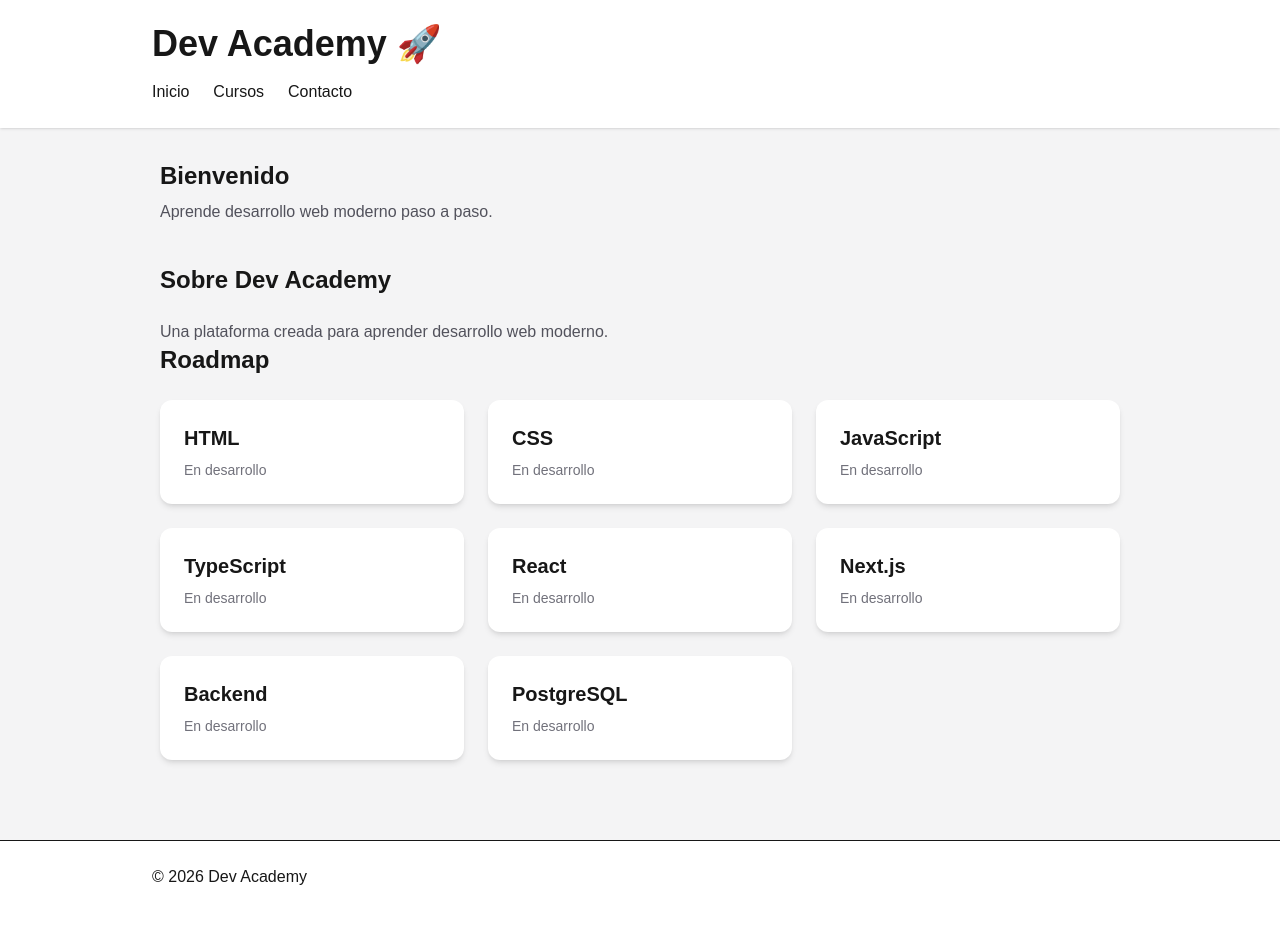
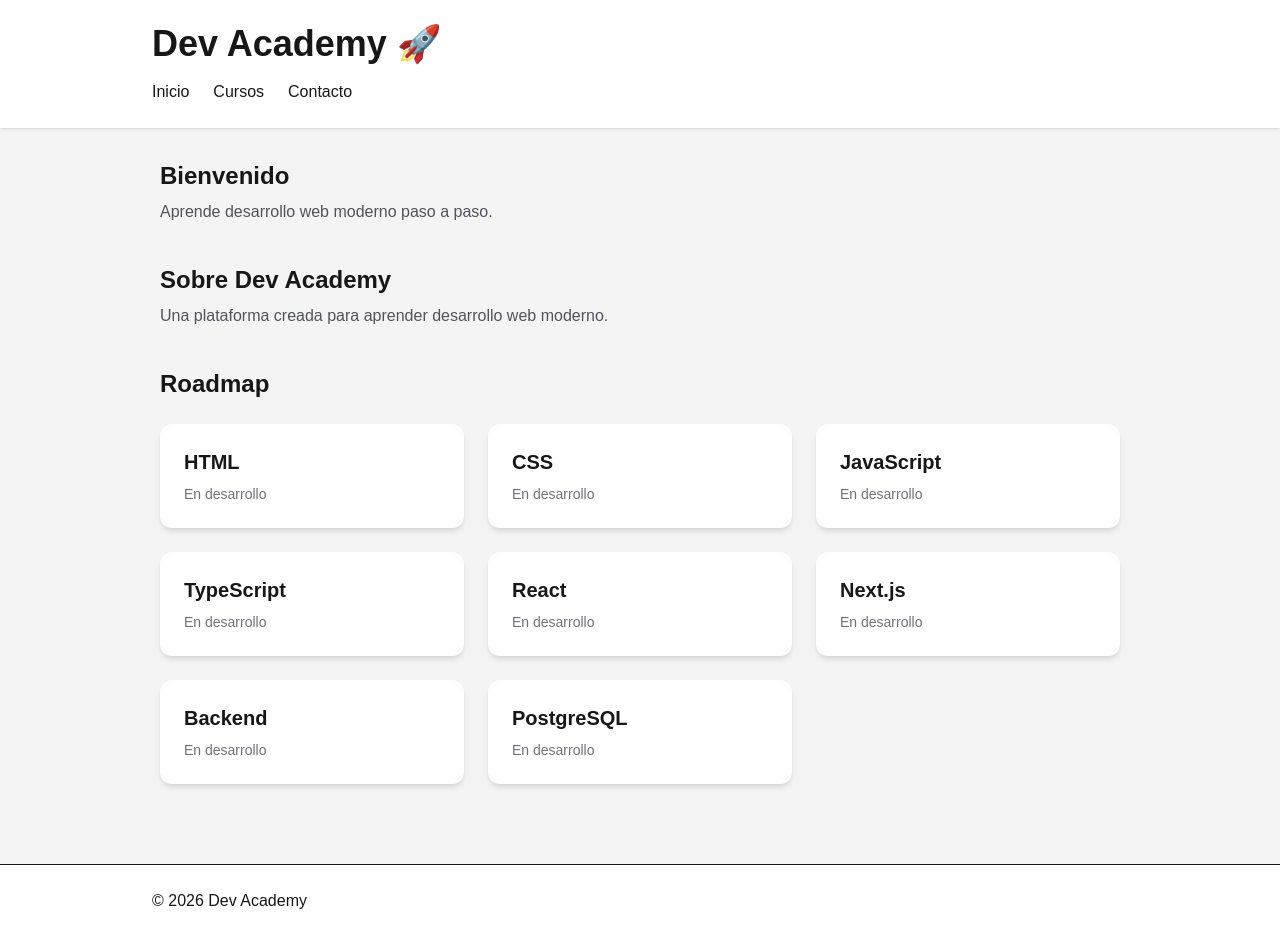
Before and after one commit to daross01/dev-academy, a Next.js app: page / in a window 1280 px wide. Before the commit the page ends 913 px from the top, so only its background shows below. Built offline with nearby package versions, Linux system fonts and the light colour scheme.

Commit message:
Ejercicio repetir 2

```diff
--- a/app/page.tsx
+++ b/app/page.tsx
@@ -37,12 +37,12 @@ return (
         </p>
       </section>
 
-      <section>
+      <section className="mb-10">
         <h2 className="text-2xl font-semibold">
           Sobre Dev Academy
         </h2>
 
-        <p className="mt-6 text-zinc-600">
+        <p className="mt-2 text-zinc-600">
           Una plataforma creada para aprender desarrollo web moderno.
         </p>
       </section>
```
